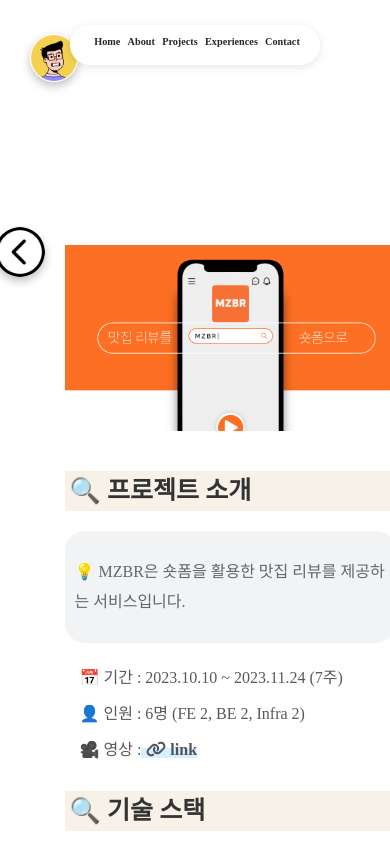
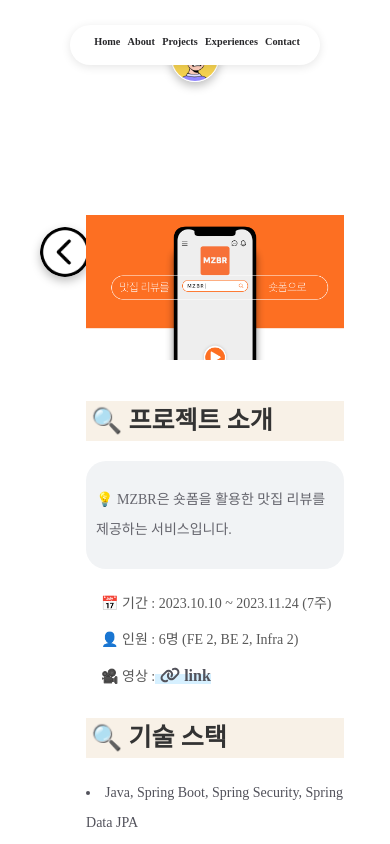
Before and after one commit to lastname-dev/portfolio, a React (Create React App) app: page /projects/1 in a window 390 px wide. Shown: the top 844 px of the page. Built offline with nearby package versions, Linux system fonts and the light colour scheme; a web font is replaced by a local one.

Commit message:
:recycle: Refactor: change to reactive web

```diff
--- a/src/components/projects/styles/blogCard.css
+++ b/src/components/projects/styles/blogCard.css
@@ -48,3 +48,27 @@
 .blogCard-link:hover {
 	text-decoration: underline;
 }
+@media (max-width: 768px) {
+	.blogCard-links {
+		flex-direction: column; /* 모바일 화면에서는 카드를 세로로 배치 */
+		align-items: center; /* 카드를 중앙에 정렬 */
+		justify-content: flex-start;
+	}
+
+	.blogCard {
+		width: 90%; /* 화면 너비에 맞게 카드 크기 조정 */
+		margin: 0.5rem; /* 모바일 화면에서 여백 줄임 */
+	}
+
+	.blogCard-body {
+		padding: 10px; /* 모바일 화면에서 패딩 조정 */
+	}
+
+	.blogCard-title {
+		font-size: 1.2rem; /* 모바일 화면에서 글자 크기 조정 */
+	}
+
+	.blogCard-text {
+		font-size: 1rem; /* 모바일 화면에서 글자 크기 조정 */
+	}
+}
--- a/src/pages/styles/homepage.css
+++ b/src/pages/styles/homepage.css
@@ -134,10 +134,8 @@
 	}
 
 	.homepage-image-container {
-		padding-top: 50px;
-		padding-bottom: 50px;
-		margin-left: 10px;
-		order: 1;
+		width: 80%;
+		height: auto;
 	}
 
 	.homepage-after-title {
--- a/src/pages/styles/readArticle.css
+++ b/src/pages/styles/readArticle.css
@@ -114,8 +114,48 @@
 }
 
 @media (max-width: 768px) {
+	/* 로고 컨테이너 스타일 조정 */
+	.read-article-logo-container {
+		justify-content: center; /* 로고를 중앙으로 정렬 */
+	}
+
+	/* 뒤로 가기 버튼 스타일 조정 */
+	.read-article-back {
+		margin-right: 0; /* 오른쪽 마진 제거 */
+		margin-left: 10px; /* 왼쪽에 여백 추가 */
+	}
+
+	/* 글 읽기 영역의 너비 조정 */
 	.read-article-wrapper {
-		width: 100%;
+		width: 90%; /* 화면 너비에 맞게 조정 */
+		padding: 0 5%; /* 양쪽에 패딩 추가 */
+	}
+
+	/* 기사 제목 스타일 조정 */
+	.read-article-title {
+		font-size: 24px; /* 모바일 화면에 맞는 크기로 조정 */
+	}
+
+	/* 본문의 글자 크기 조정 */
+	.read-article-body {
+		font-size: 14px; /* 모바일 화면에 맞게 조정 */
+	}
+
+	/* 이미지 스타일 조정 */
+	.project-image,
+	.architecture-image {
+		width: 100%; /* 이미지가 화면 너비에 맞게 조정되도록 함 */
+	}
+
+	/* 기술 스택 및 역할 리스트 스타일 조정 */
+	.read-article-body ul {
+		padding-left: 15px; /* 들여쓰기 조정 */
+	}
+
+	/* 프로젝트 소개, 기술 스택 등의 헤더 스타일 조정 */
+	.project-intro {
+		font-size: 20px; /* 글자 크기 조정 */
+		margin: 10px 0; /* 상하 여백 조정 */
 	}
 }
 
```
Also changed, not shown: 1 other file (tests, documents, lock files or other folders).
